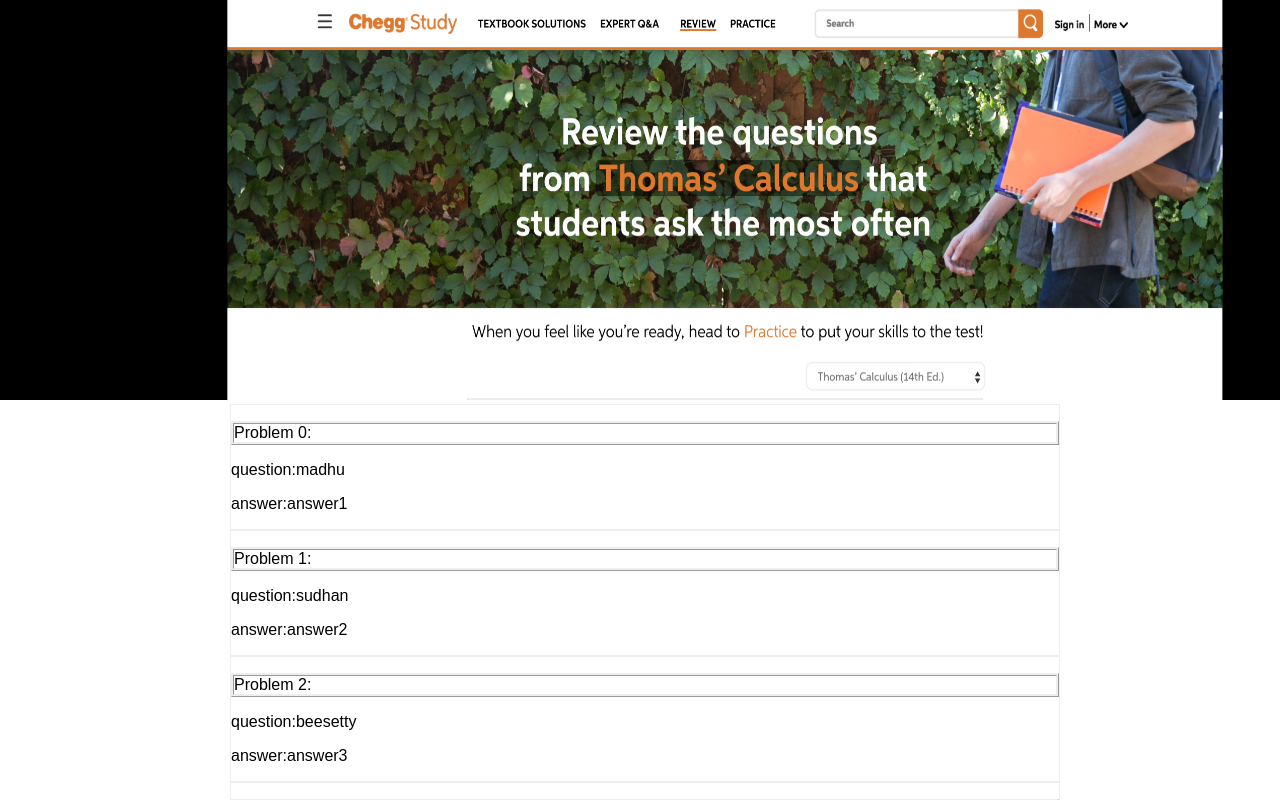
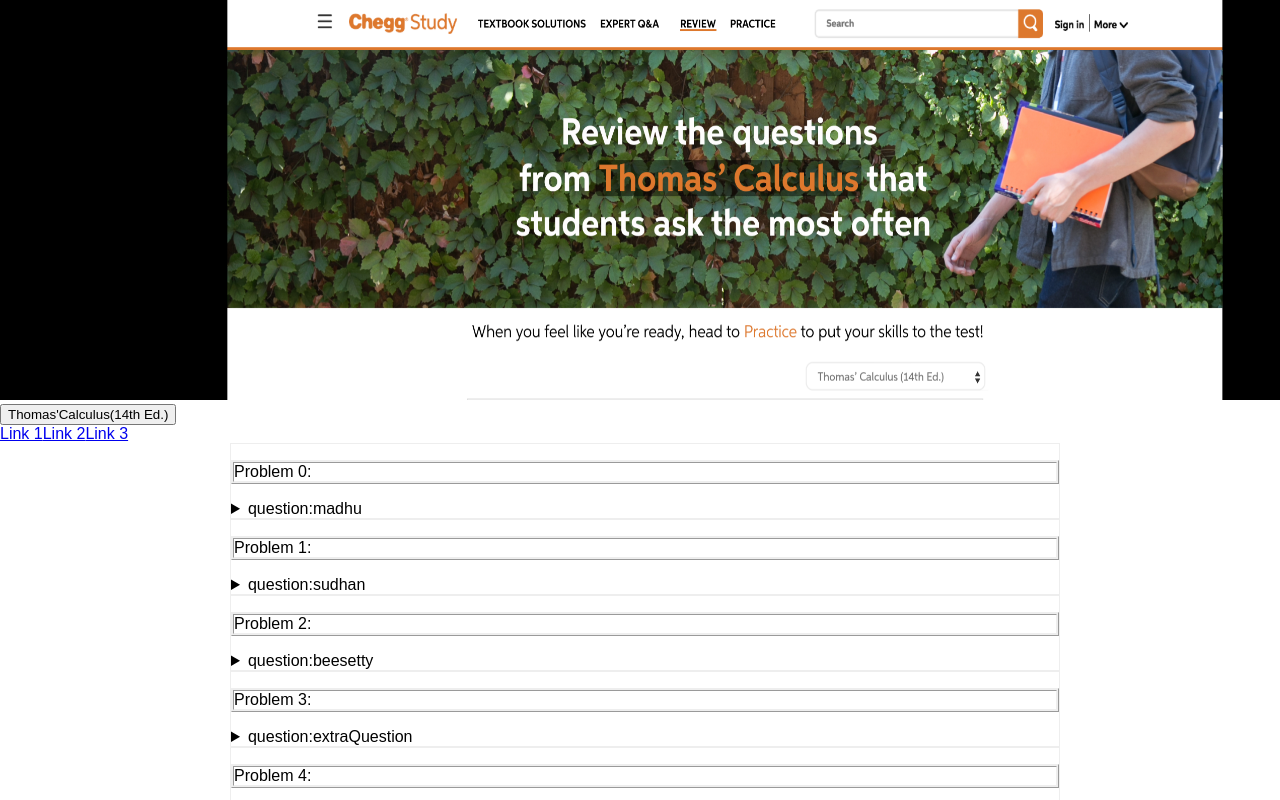
Before and after one commit to MadhuBeesetty/hack-a-thon-chegg, a React (Create React App) app in the folder chegg/: page /AnswersAndMore in a window 1280 px wide. Shown: the top 800 px of the page. Built offline with nearby package versions, Linux system fonts and the light colour scheme.

Commit message:
un saved data

```diff
--- a/chegg/src/components/AnswersAndMore.js
+++ b/chegg/src/components/AnswersAndMore.js
@@ -3,18 +3,27 @@
 
 class AnswersAndMore extends Component {
   render() {
-    console.log(this.props.QuestionsAll);
+
     return (
       <div>
         <img className="pic1" src={require('./AnswersTop.png')} alt="answertop" />
-
+        <div class="dropdown">
+  <button class="dropbtn">Thomas'Calculus(14th Ed.)</button>
+  <div class="dropdown-content">
+    <a href="#">Link 1</a>
+    <a href="#">Link 2</a>
+    <a href="#">Link 3</a>
+  </div>
+</div>
         <div>
-         {this.props.QuestionsAll.map((each) => {
+          {this.props.QuestionsAll.map((each, index) => {
             return(
-            <div className="marginBorder" >
+              <div className="marginBorder" key={index} >
                 <p className="question" >Problem {each.questionNumber}:</p>
-            <p>question:{each.question}</p>
-            <p>answer:{each.answer}</p>
+                <details>
+                  <summary>question:{each.question}</summary>
+                  <p className="background" >answer:{each.answer}</p>
+                </details>
               </div>
             )
           })
--- a/chegg/src/components/Main.js
+++ b/chegg/src/components/Main.js
@@ -7,9 +7,9 @@
   constructor() {
     super();
     this.state = {
-      QuestionsMain: [ { questionNumber: 0, question: 'madhu', answer: 'answer1' },
-        { questionNumber: 1, question: 'sudhan', answer: 'answer2' },
-        { questionNumber: 2, question: 'beesetty', answer: 'answer3' } ],
+      QuestionsMain: [ { questionNumber: 1, question: 'madhu', answer: 'Chegg, Inc. is an American education technology company based in Santa Clara, California, that used to specialize in online textbook rentals (both in physical and digital formats), and has moved into homework help, online tutoring, scholarships and internship matching. It is meant to help students in high school and college. It also owns citation services EasyBib, Citation Machine, BibMe, and Cite This For Me. The company was created in the United States by three Iowa State University students in 2001 and was founded by entrepreneur Aayush Phumbhra.[2] The name Chegg is a portmanteau of the words chicken and egg, based on the founders experience after graduating from college; they could not land a job without experience, but could not get experience without a job.[3]' },
+        { questionNumber: 2, question: 'sudhan', answer: 'answer2' },
+        { questionNumber: 3, question: 'beesetty', answer: 'answer3' } ],
     }
   }
 
--- a/chegg/src/components/QuestionDisplay.js
+++ b/chegg/src/components/QuestionDisplay.js
@@ -1,37 +1,19 @@
 import React, { Component } from 'react';
 
 class QuestionsDisplay extends Component {
-  constructor(){
-    super();
-    this.state={
-    isShown:false,
-    }
-  }
-
-  check = () => {
-    const {isShown} = this.state;
-    this.setState({
-    isShown: !isShown
-    })
-  };
-
-  answerFun = (each) => {
-    if(this.state.isShown === true){
-    <p className="background" >Answer:{each.answer}</p>
-    }else{null}
- }
 
   render() {
-    console.log(this.props.QuestionsMain);
     return (
       <div>
         {this.props.QuestionsMain.map((each,index) => {
           return(
             <div className="marginBorder" key={index} >
-            <p className="question" >Problem {each.questionNumber}:</p>
-            <p onClick={this.check}>question:{each.question}</p>
-            {this.answerFun(each)}
-        </div>
+              <p className="question" >Problem {each.questionNumber}:</p>
+              <details>
+                <summary className="answer" >question:{each.question}</summary>
+                <p className="background" >Answer:{each.answer}</p>
+              </details>
+            </div>
           )
         })
         }
```
Lines whose indentation alone changed are shown as unchanged.
